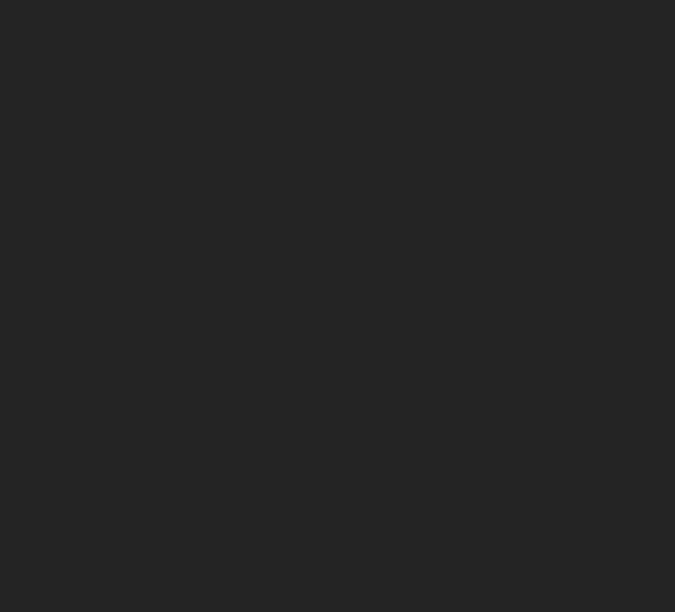
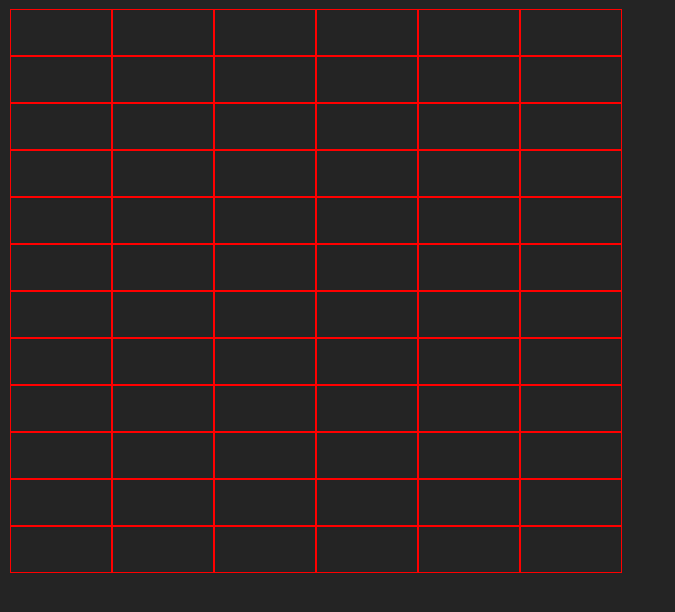
Before and after one commit to PMcht/SheetsClone, a React (Vite) app: page / in a window 1280 px wide. Shown: the top 612 px of the page, without its empty margins (0-675 px from the left). Built offline with nearby package versions, Linux system fonts and the light colour scheme.

Commit message:
Basic Spreadshit + Cell transitions

```diff
--- a/src/components/Cell.jsx
+++ b/src/components/Cell.jsx
@@ -1,12 +1,34 @@
-import React from 'react'
+import React, { useEffect, useState } from 'react'
 import './style.scss'
 
 const Cell = () => {
-  return (
-    <div className='cell'>
 
-    </div>
-  )
+    const [editMode, setEditMode] = useState(false);
+
+    const LabelToInput = () => setEditMode(true);
+    const InputToLabel = () => setEditMode(false);
+
+    const outSideClick = (e) => {
+        InputToLabel()
+    }
+
+    const EnterInput = (e) => {
+        if (e.key === "Enter"){
+            setEditMode(false)
+        }
+    }
+
+
+    // useEffect(() => {
+    //     document.addEventListener('click', outSideClick);
+    // })
+
+
+  return editMode ? (
+            <input className='Cell' onKeyDown={EnterInput} />
+        ) : (
+            <div className='Cell' onClick={LabelToInput}></div>
+        );
 }
 
 export default Cell
--- a/src/components/Column.jsx
+++ b/src/components/Column.jsx
@@ -1,9 +1,9 @@
 import React from 'react'
 import './style.scss'
 
-const Column = () => {
+const Column = (props) => {
   return (
-    <td className='Column'></td>
+    <td className='Column'>{props.children}</td>
   )
 }
 
--- a/src/components/Row.tsx
+++ b/src/components/Row.tsx
@@ -1,9 +1,9 @@
 import React from 'react'
 import './style.scss'
 
-const Row = () => {
+const Row = (props) => {
   return (
-    <tr className='Row'></tr>
+    <tr className='Row'>{props.children}</tr>
   )
 }
 
--- a/src/components/style.scss
+++ b/src/components/style.scss
@@ -1,7 +1,13 @@
+.Cell, .CellT{
+    border: 1px solid red;
+    width: 100%;
+    height: 100%;
+}
+
 .Column {
     min-width: 100px;
     max-width: 100px;
-    height: 25px;
+    height: 45px;
     margin: 0;
     padding: 0;
     border: 0;
--- a/src/wrappers/Sheet.jsx
+++ b/src/wrappers/Sheet.jsx
@@ -6,45 +6,24 @@
 
 const Sheet = () => {
 
+  const numberofRows = 12;
+  const numberofColumns = 6;
+
   return (
     <div className='sheetWrap'>
 
         <table>
             <tbody>
 
-              <Row>
-                <Column>
-                  <Cell />
-                </Column>
-                <Column>
-                  <Cell />
-                </Column>
-                <Column>
-                  <Cell />
-                </Column>
-              </Row>
-              <Row>
-                <Column>
-                  <Cell />
-                </Column>
-                <Column>
-                  <Cell />
-                </Column>
-                <Column>
-                  <Cell />
-                </Column>
-              </Row>
-              <Row>
-                <Column>
-                  <Cell />
-                </Column>
-                <Column>
-                  <Cell />
-                </Column>
-                <Column>
-                  <Cell />
-                </Column>
-              </Row>
+                {[...Array(numberofRows)].map((row, rowIndex) => (
+                    <Row key={rowIndex}>
+                        {[...Array(numberofColumns)].map((column, columnIndex) => (
+                            <Column key={columnIndex}>
+                                <Cell cellId={`${rowIndex},${columnIndex}`} />
+                            </Column>
+                        ))}
+                    </Row>
+            ))}
 
 
 
```
